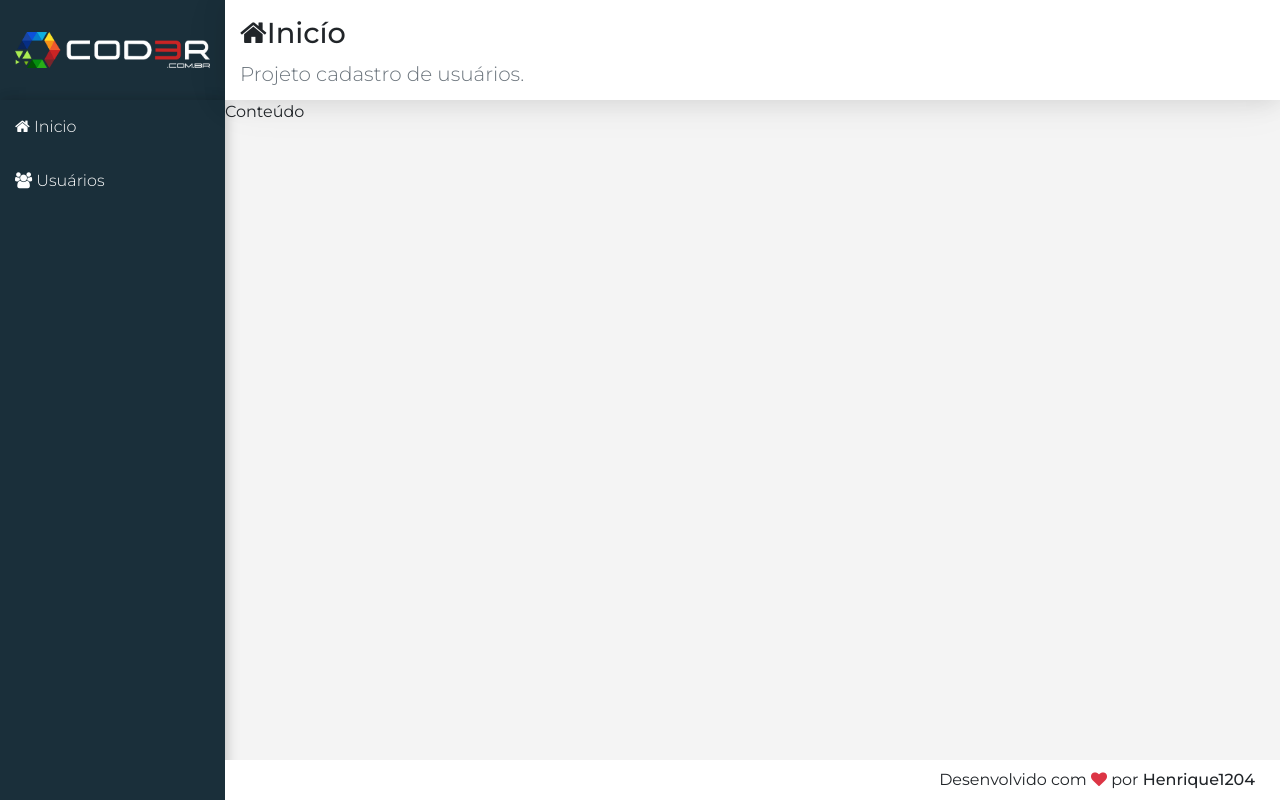
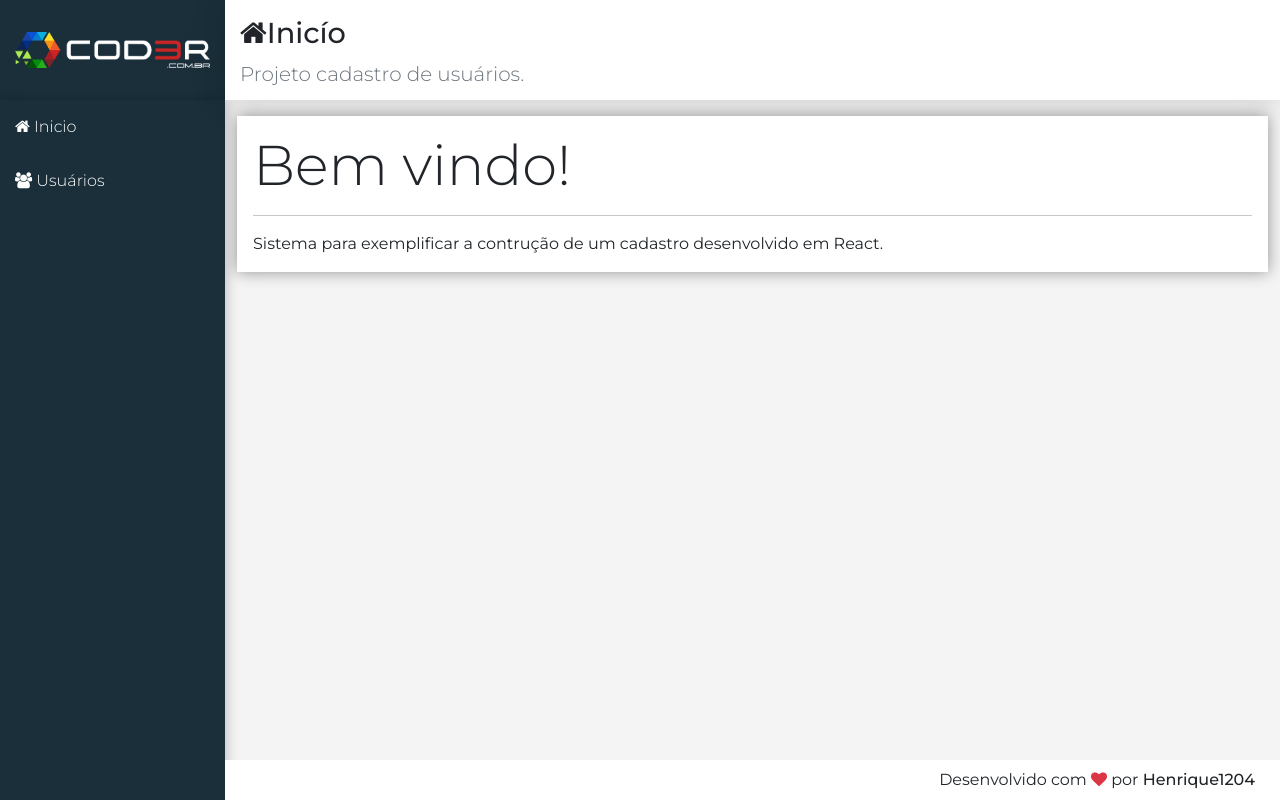
Before and after one commit to Henrique1204/Cadastro-com-React, a React (Create React App) app: page / in a window 1280 px wide. Built offline with nearby package versions, Linux system fonts and the light colour scheme.

Commit message:
Implementar componente Main e criar Home

```diff
--- a/src/App.js
+++ b/src/App.js
@@ -4,7 +4,7 @@ import "./App.css";
 // Importando componentes da interface.
 import Logo from "./Componentes/Logo/Logo.js";
 import Nav from "./Componentes/Nav/Nav.js";
-import Main from "./Componentes/Main/Main.js";
+import Home from "./Componentes/Home.js";
 import Footer from "./Componentes/Footer/Footer.js";
 
 const App = ()  => {
@@ -12,7 +12,7 @@ const App = ()  => {
     <div className="App">
       <Logo />
       <Nav />
-      <Main icon="home" titulo="Inicío" subtitulo="Projeto cadastro de usuários." />
+      <Home />
       <Footer />
     </div>
   );
--- /dev/null
+++ b/src/Componentes/Home.js
@@ -0,0 +1,15 @@
+import React from "react";
+// Importando componentes da interface.
+import Main from "./Main/Main.js";
+
+const Home = () => {
+    return (
+        <Main icon="home" titulo="Inicío" subtitulo="Projeto cadastro de usuários.">
+            <div className="display-4">Bem vindo!</div>
+            <hr/>
+            <p className="mb-0">Sistema para exemplificar a contrução de um cadastro desenvolvido em React.</p>
+      </Main>
+    );
+};
+
+export default Home;
--- a/src/Componentes/Main/Main.js
+++ b/src/Componentes/Main/Main.js
@@ -4,13 +4,15 @@ import estilos from "./Main.module.css";
 // Importando componentes da interface.
 import Header from "../Header/Header.js";
 
-const Main = (props) => {
+const Main = ({ children, ...props }) => {
     return (
         <>
             <Header {...props} />
 
-            <main className={`main ${estilos.Main}`}>
-                Conteúdo
+            <main className={`main container-fluid ${estilos.Main}`}>
+                <div className="p-3 mt-3">
+                    {children}
+                </div>
             </main>
         </>
     );
--- a/src/Componentes/Main/Main.module.css
+++ b/src/Componentes/Main/Main.module.css
@@ -0,0 +1,4 @@
+.Main > div {
+    background-color: #FFF;
+    box-shadow: 0px 0px 15px rgba(0, 0, 0, 0.4);
+}
```
